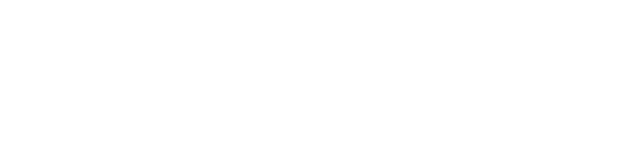
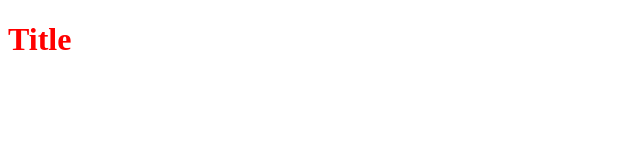
Before and after one commit to chinchinl/git-tutorial, a plain HTML site: page index.html in a window 1280 px wide. Shown: the whole page, without its empty margins (0-640 px from the left). Drawn offline with Linux system fonts and the light colour scheme.

Commit message:
Add title

```diff
--- a/css/all.css
+++ b/css/all.css
@@ -1,3 +1,7 @@
 body{
     color: #000;
 }
+
+h1{
+    color: red;
+}
--- a/index.html
+++ b/index.html
@@ -4,6 +4,6 @@
     <link rel="stylesheet" href="css/all.css">
 </head>
 <body>
-
+    <h1>Title</h1>
 </body>
 </html>
```
